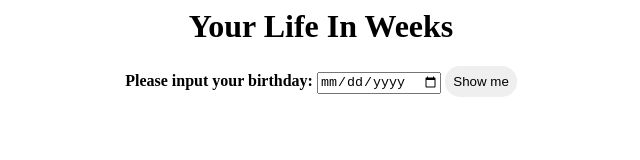
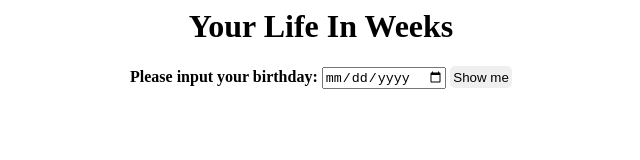
Before and after one commit to ArvinH/your-ilfe-in-weeks, a website built with Parcel: page index.html in a window 1280 px wide. Shown: the whole page, without its empty margins (319-959 px from the left). Built offline with nearby package versions, Linux system fonts and the light colour scheme.

Commit message:
refactor: style

```diff
--- a/src/style.css
+++ b/src/style.css
@@ -32,8 +32,8 @@ body {
 
 #submitBtn {
   border: 0;
-  padding: 0.5rem;
-  border-radius: 15px;
+  padding: 0.2rem;
+  border-radius: 5px;
   cursor: pointer;
 }
 
```
